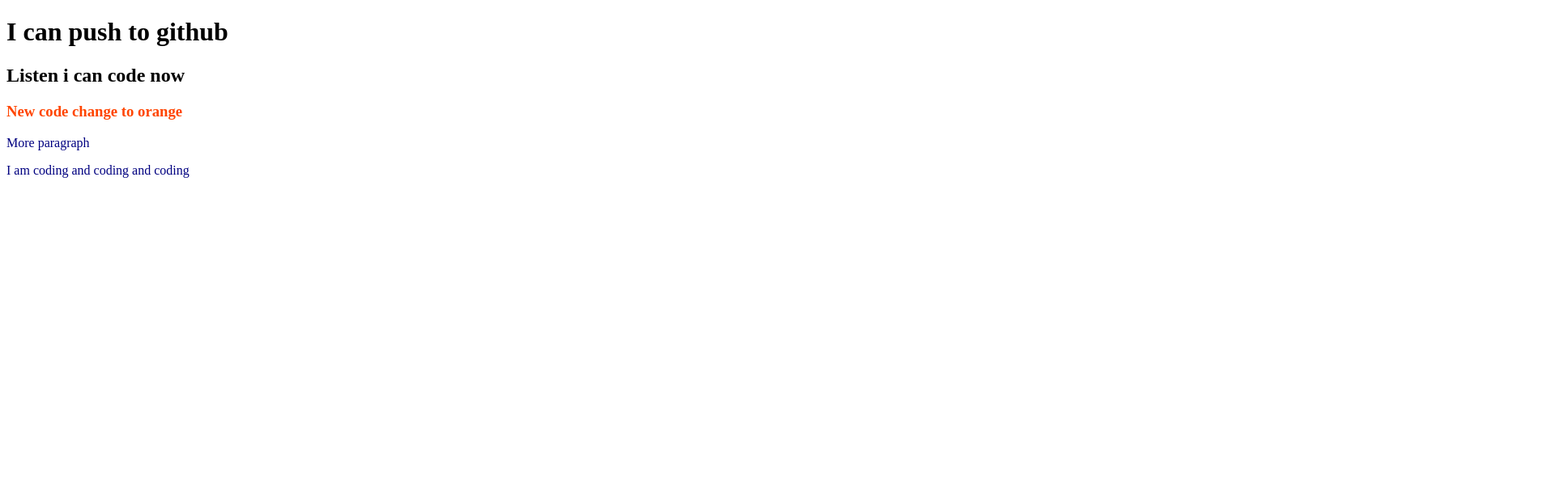
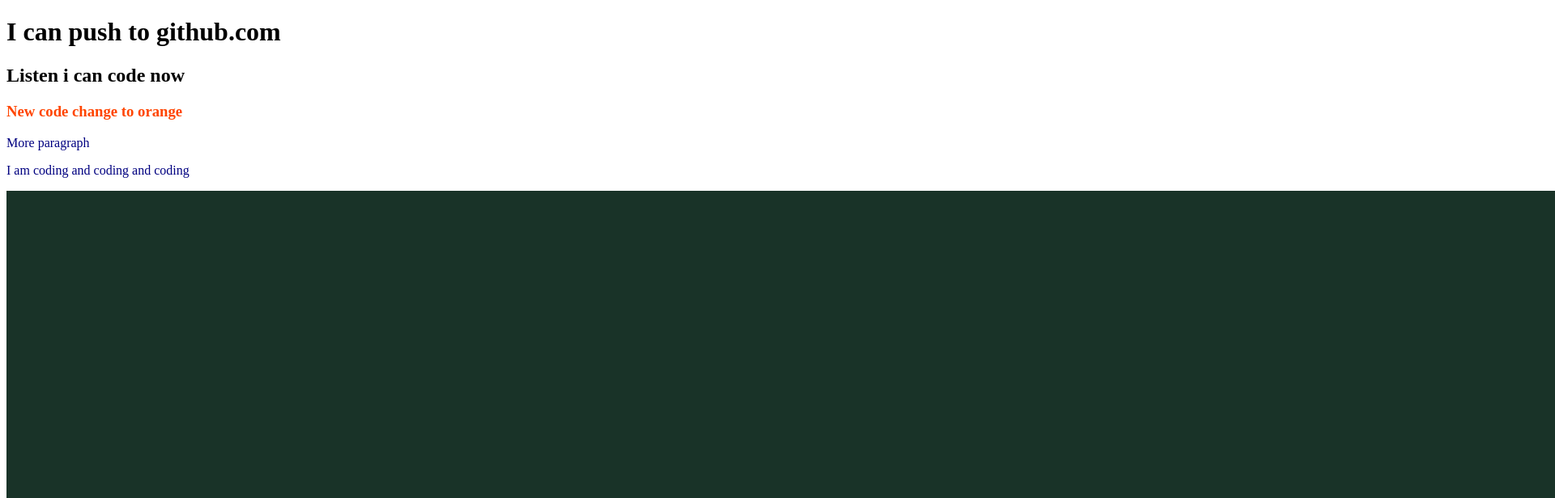
Before and after one commit to humayrasamia612021/my-second-repo, a plain HTML site: page index.html in a window 1280 px wide. Shown: the top 616 px of the page at 81% size, 1920 px wide, since content can reach past the window. Drawn offline with Linux system fonts and the light colour scheme.

Commit message:
image added

```diff
--- a/index.html
+++ b/index.html
@@ -8,10 +8,12 @@
     <link rel="stylesheet" href="style.css">
 </head>
 <body>
-    <h1>I can push to github</h1>
+    <h1>I can push to github.com</h1>
     <h2>Listen i can code now</h2>
     <h3>New code change to orange</h3>
     <p>More paragraph</p>
     <p>I am coding and coding and coding</p>
+    <img src="round flower.jpg" alt="">
+    <img src="heyman.jpg" alt="">
 </body>
 </html>
```
Also changed, not shown: heyman.jpg (added), long flower.jpg (added), round flower.jpg (added).
